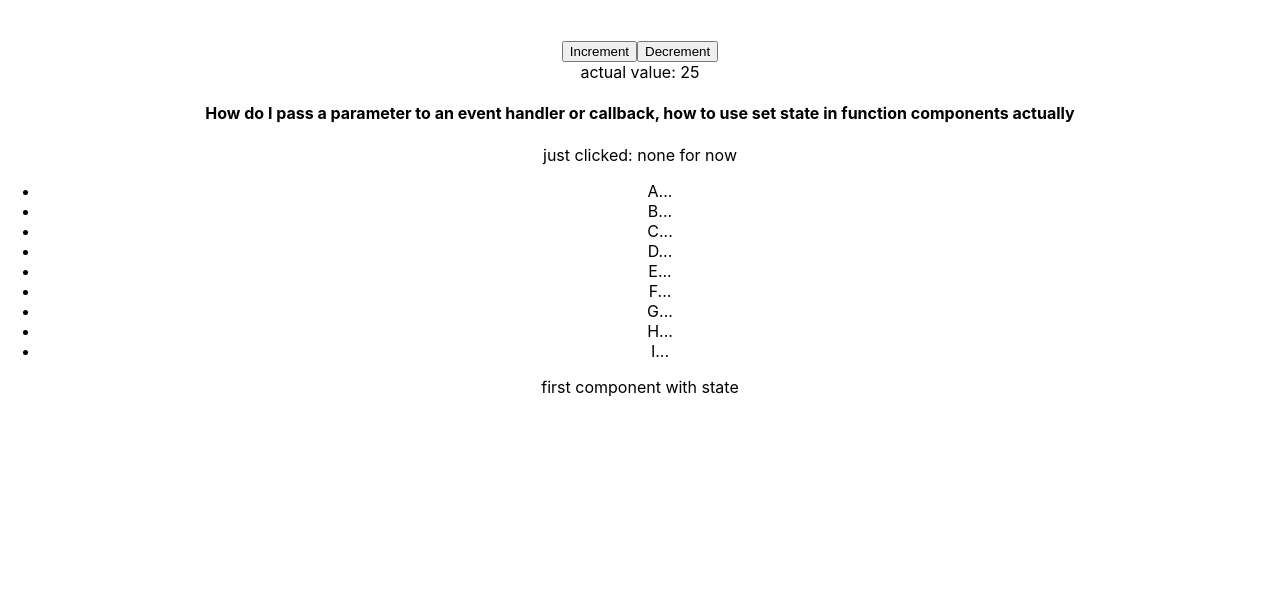
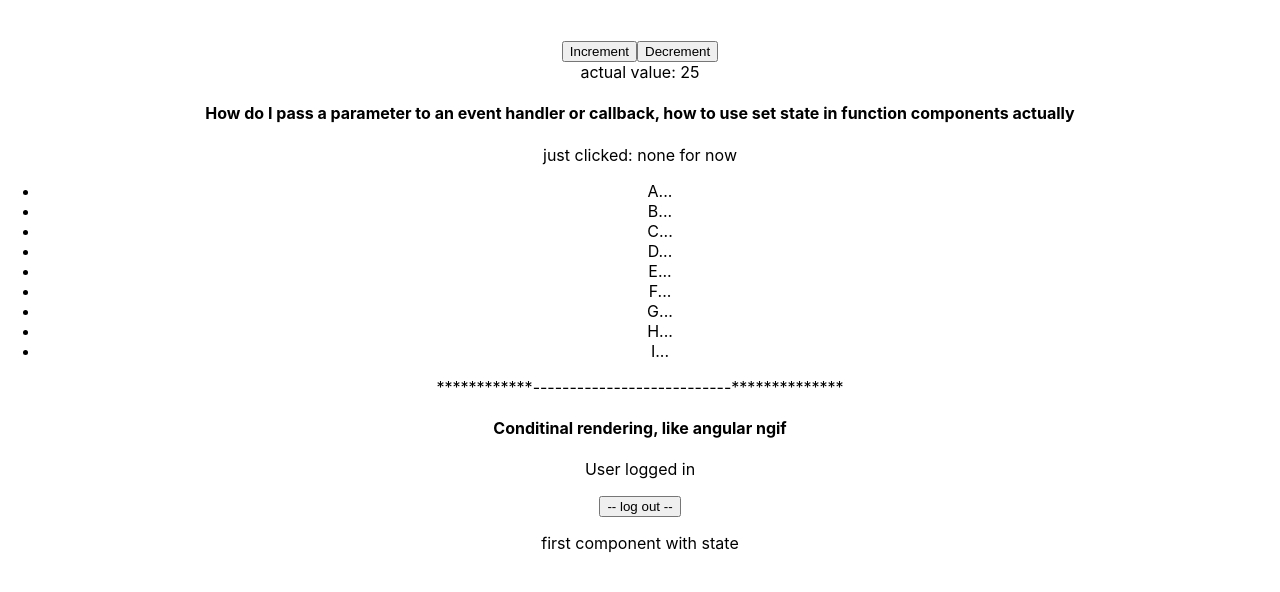
Before and after one commit to Antoniomora95/basic-react, a React (Create React App) app: page / in a window 1280 px wide. Shown: the top 592 px of the page. Built offline with nearby package versions, Linux system fonts and the light colour scheme.

Commit message:
ConditionalSection, show a component if a condition has the required value

```diff
--- a/src/App.js
+++ b/src/App.js
@@ -1,5 +1,6 @@
 import { Component } from 'react';
 import PrintValues from './printValues';
+import ConditionalSection from './sections/conditionalRender'
 import { useState } from "react";
 import './App.css';
 
@@ -137,6 +138,8 @@ class Counter extends Component {
         <button onClick={this.decrement}>Decrement</button>
         <PrintCounter counter={counter}></PrintCounter>
         <ParamInHandlerFn letters={letters} ></ParamInHandlerFn>
+        <p>************---------------------------**************</p>
+        <ConditionalSection isAuthenticated = { true }/>
       </div>
     );
   }
--- /dev/null
+++ b/src/sections/conditionalRender.js
@@ -0,0 +1,41 @@
+import React, { Component } from 'react';
+
+
+class LogoutButton extends Component {
+    render() {
+        return(
+            <div>
+                <p>User logged in</p>
+                <button>-- log out --</button>
+            </div>
+        );
+    }
+}
+class LoginButton extends Component {
+    render(){
+        return(
+            <div>
+                <p>User Authentication</p>
+                <button>-- Login --</button>
+            </div>
+        );
+    }
+}
+export default class ConditionalSection extends Component {
+    constructor(props){
+        super(props);
+        const { isAuthenticated } = this.props;
+        this.state = { isAuthenticated }
+    }
+    render(){
+        console.log(this.state)
+        return(
+            <div>
+                <h4>Conditinal rendering, like angular ngif</h4>
+                { this.state.isAuthenticated && <LogoutButton/> }
+                { !this.state.isAuthenticated && <LoginButton/> }
+            </div>
+        )
+    }
+}
+ConditionalSection.defaultProps = { isAuthenticated: false }
```
